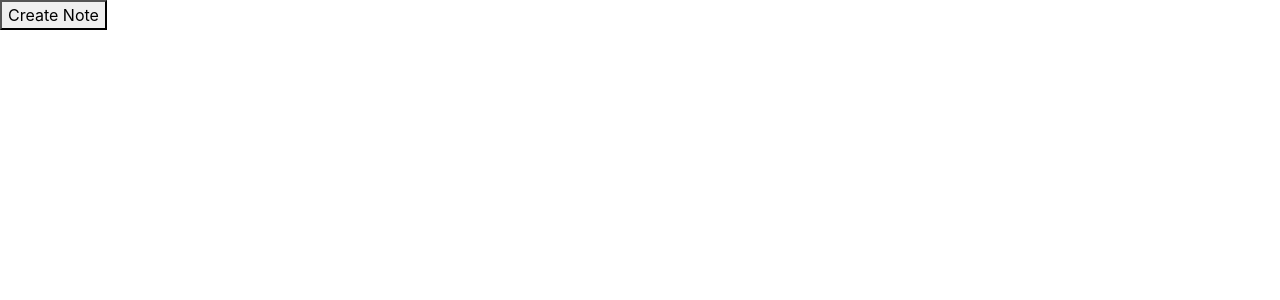
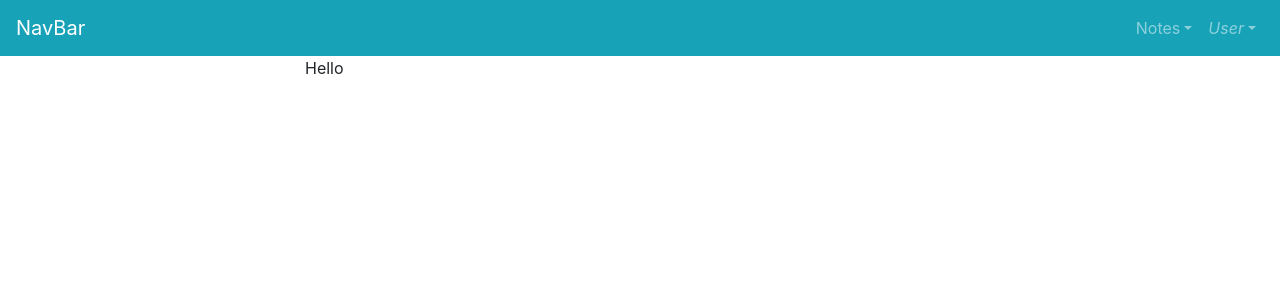
Before and after one commit to alex4jdm/notes, a Vue app in the folder front/note-front/: page / in a window 1280 px wide. Shown: the top 300 px of the page. Built offline with nearby package versions, Linux system fonts and the light colour scheme.

Commit message:
4: add header

```diff
--- a/front/note-front/src/App.vue
+++ b/front/note-front/src/App.vue
@@ -1,19 +1,16 @@
 <template>
   <div id="app">
-    <!-- <Home /> -->
-    <div>
-      <button @click="onNavigateToCreateFlow()">Create Note</button>
-       <!-- <router-link to="/create">Create Note</router-link> -->
-    </div>
+    <Header />
     <router-view></router-view>
   </div>
 </template>
 
 <script>
 // import Home from './views/Home'
+import Header from './views/Header';
 
 export default {
-  // components: { Home }
+  components: { Header },
   methods: {
     onNavigateToCreateFlow() {
       this.$router.push({
--- a/front/note-front/src/router/index.js
+++ b/front/note-front/src/router/index.js
@@ -1,6 +1,7 @@
 import Vue from 'vue'
 import VueRouter from 'vue-router'
 import FlowCreateNote from '../views/FlowCreateNote'
+import Home from '../views/Home'
 
 Vue.use(VueRouter)
 
@@ -10,6 +11,11 @@ const routes = [
     name: 'FlowCreateNote',
     component: FlowCreateNote
   },
+  {
+    path: '/',
+    name: 'home',
+    component: Home
+  }
 ]
 
 const router = new VueRouter({
--- /dev/null
+++ b/front/note-front/src/views/Header.vue
@@ -0,0 +1,38 @@
+<template>
+  <b-navbar toggleable="lg" type="dark" variant="info">
+    <b-navbar-brand href="#">NavBar</b-navbar-brand>
+
+    <b-navbar-toggle target="nav-collapse"></b-navbar-toggle>
+
+    <b-collapse id="nav-collapse" is-nav>
+
+      <!-- Right aligned nav items -->
+      <b-navbar-nav class="ml-auto">
+
+        <b-nav-item-dropdown text="Notes" right>
+          <b-dropdown-item href="#">Create</b-dropdown-item>
+        </b-nav-item-dropdown>
+
+        <b-nav-item-dropdown right>
+          <!-- Using 'button-content' slot -->
+          <template #button-content>
+            <em>User</em>
+          </template>
+          <b-dropdown-item href="#">Profile</b-dropdown-item>
+          <b-dropdown-item href="#">Sign Out</b-dropdown-item>
+        </b-nav-item-dropdown>
+      </b-navbar-nav>
+    </b-collapse>
+  </b-navbar>
+</template>
+
+<script>
+export default {};
+</script>
+
+<style>
+.header-container {
+  display: flex;
+  justify-content: space-between;
+}
+</style>
--- /dev/null
+++ b/front/note-front/src/views/Home.vue
@@ -0,0 +1,24 @@
+<template>
+  <div class="home-container">
+    <b-container :fluid="true">
+      <b-row>
+        <b-col>
+          Hello
+        </b-col>
+      </b-row>
+    </b-container>
+  </div>
+</template>
+
+<script>
+export default {
+
+}
+</script>
+
+<style>
+.home-container{
+  margin: 0 auto;
+  width: 700px;
+}
+</style>
```
